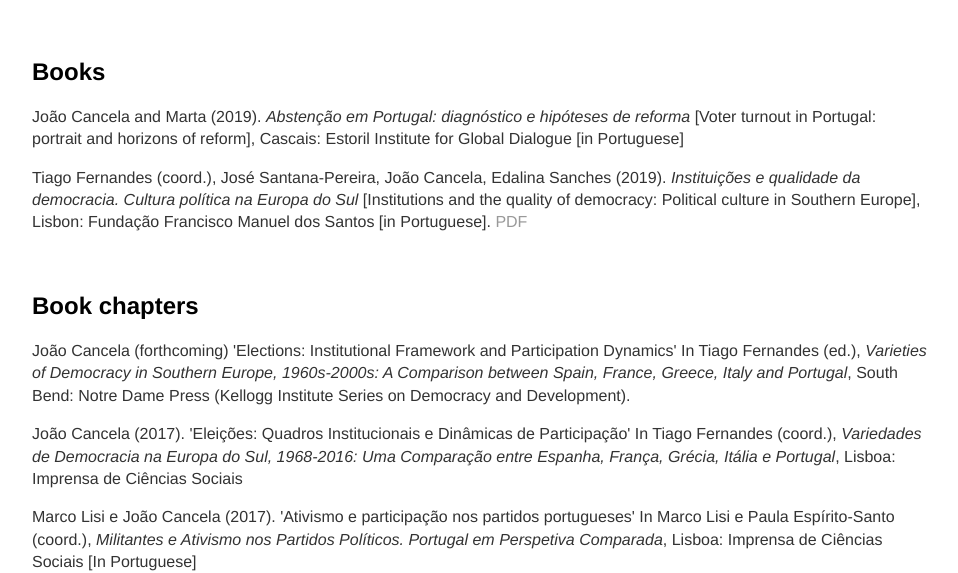
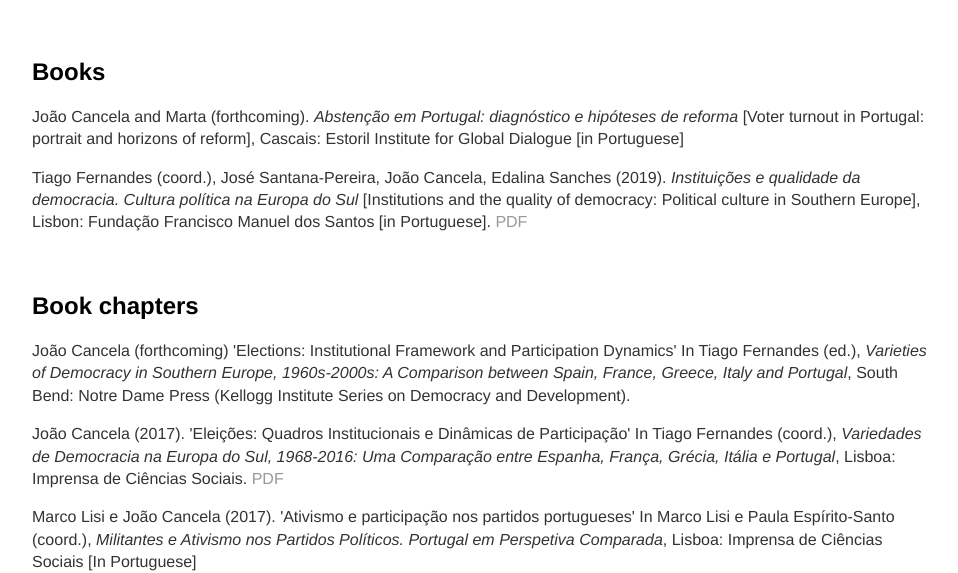
Before and after one commit to joaocancela/joaocancela.github.io, a Jekyll site: the page built from research/index.html, in a window 1280 px wide. Shown: the part 617-1190 px from the top of the page, without its empty margins (160-1118 px from the left). Built offline with Jekyll 4.4.1, drawn with Linux system fonts in a browser that asks for light colours.

Commit message:
Update index.html

```diff
--- a/research/index.html
+++ b/research/index.html
@@ -10,10 +10,9 @@
 
 <p>Marco Lisi and Jo&atilde;o Cancela (2019), <a href="http://journals.sagepub.com/doi/10.1177/1354068817722445">'Types of party members and their implications: results from a survey of Portuguese party members'</a>, <em>Party Politics </em>, 25 (3), 390-400. <a href={{ site.baseurl }}/pdf/lisi_cancela_2019_types_of_party_members.pdf>PDF</a></p>
 
-<p>Jo&atilde;o Cancela, Ant&oacute;nio Lu&iacute;s Dias and Marco Lisi (2016). '<a href="http://journals.sagepub.com/doi/full/10.1177/0263395716680125" target>The impact of endorsements in intra-party elections: evidence from open primaries in a new Portuguese party</a>', <em>Politics, </em> Vol 37, Issue 2.
-  <a href="<a href={{ site.baseurl }}/pdf/cancela_dias_lisi_2017_impact_of_endorsements.pdf>PDF</a></p> ">PDF</a>. The replication code is available <a href="https://github.com/antoniodias/endorsements-in-intra-party-elections">here</a>.</p>
+<p>Jo&atilde;o Cancela, Ant&oacute;nio Lu&iacute;s Dias and Marco Lisi (2016). '<a href="http://journals.sagepub.com/doi/full/10.1177/0263395716680125" target>The impact of endorsements in intra-party elections: evidence from open primaries in a new Portuguese party</a>', <em>Politics, </em> Vol 37, Issue 2. <a href="<a href={{ site.baseurl }}/pdf/cancela_dias_lisi_2017_impact_of_endorsements.pdf>PDF</a></p> ">PDF</a>. The replication code is available <a href="https://github.com/antoniodias/endorsements-in-intra-party-elections">here</a>.</p>
 
-<p>Pedro T. Magalh&atilde;es, Jo&atilde;o Cancela and Catherine Moury (2016) '<a href="http://www.gesis.org/hsr/abstr/41-4/08magalhaes/" target="_blank" rel="nofollow noopener">Scattered Clouds in the Horizon of Consensus: Attitudes of Portuguese Parliamentary Elites towards Europe before and after the Crisis'</a>, <em>Historical Social Research, </em>41.4, December 2016, 173-194.  <a href={{ site.baseurl }}/pdf/magalhaes_cancela_moury_2016_parliamentary_elites_attitudes.pdf> PDF </a> </p>
+<p>Pedro T. Magalh&atilde;es, Jo&atilde;o Cancela and Catherine Moury (2016) '<a href="http://www.gesis.org/hsr/abstr/41-4/08magalhaes/">Scattered Clouds in the Horizon of Consensus: Attitudes of Portuguese Parliamentary Elites towards Europe before and after the Crisis'</a>, <em>Historical Social Research, </em>41.4, December 2016, 173-194.  <a href={{ site.baseurl }}/pdf/magalhaes_cancela_moury_2016_parliamentary_elites_attitudes.pdf> PDF </a> </p>
 
 <p>Jo&atilde;o Cancela and Benny Geys (2016). '<a href="http://www.sciencedirect.com/science/article/pii/S0261379416300956" > Explaining Voter Turnout: A Meta-Analysis of National and Subnational Elections</a>', <em>Electoral Studies </em>42, 264&ndash;275. <a href="{{ site.baseurl }}/pdf/cancela_geys_2016_metaannalysis_turnout" >PDF</a></p>
 
@@ -21,15 +20,16 @@
 <p>&nbsp;</p>
 
 <h2>Books</h2>
-<p> Jo&atilde;o Cancela and Marta (2019).  <em>Abstenção em Portugal: diagnóstico e hipóteses de reforma </em> [Voter turnout in Portugal: portrait and horizons of reform], Cascais: Estoril Institute for Global Dialogue  [in Portuguese]</p>
+<p> Jo&atilde;o Cancela and Marta (forthcoming).  <em>Abstenção em Portugal: diagnóstico e hipóteses de reforma </em> [Voter turnout in Portugal: portrait and horizons of reform], Cascais: Estoril Institute for Global Dialogue  [in Portuguese]</p>
 
 <p> Tiago Fernandes (coord.), José Santana-Pereira, João Cancela, Edalina Sanches (2019).  <em> Instituições e qualidade da democracia. Cultura política na Europa do Sul </em> [Institutions and the quality of democracy: Political culture in Southern Europe], Lisbon: Fundação Francisco Manuel dos Santos [in Portuguese]. <a href=https://www.ffms.pt/FileDownload/301f94f4-7e81-42b2-9a88-11865b20637c/instituicoes-e-qualidade-da-democracia-cultura-politica-na-europa-do-sul>PDF </a></p>
 <p>&nbsp;</p>
+
 <h2>Book chapters  </h2>
- <p>João Cancela (forthcoming) 'Elections: Institutional Framework and Participation Dynamics' In Tiago Fernandes (ed.), <em>Varieties of Democracy in Southern Europe, 1960s-2000s: A Comparison between Spain, France, Greece, Italy and Portugal</em>, South Bend: Notre Dame Press (Kellogg Institute Series on Democracy and Development). </p>
+<p>João Cancela (forthcoming) 'Elections: Institutional Framework and Participation Dynamics' In Tiago Fernandes (ed.), <em>Varieties of Democracy in Southern Europe, 1960s-2000s: A Comparison between Spain, France, Greece, Italy and Portugal</em>, South Bend: Notre Dame Press (Kellogg Institute Series on Democracy and Development). </p>
 
+<p>Jo&atilde;o Cancela (2017). 'Elei&ccedil;&otilde;es: Quadros Institucionais e Din&acirc;micas de Participa&ccedil;&atilde;o' In Tiago Fernandes (coord.), <em>Variedades de Democracia na Europa do Sul, 1968-2016: Uma Compara&ccedil;&atilde;o entre Espanha, Fran&ccedil;a, Gr&eacute;cia, It&aacute;lia e Portugal</em>, Lisboa: Imprensa de Ci&ecirc;ncias Sociais. <a href= "https://www.v-dem.net/files/39/Variedades%20Democracia%20Europa%20Sul%20Tiago%20FernandesPDF.pdf#page=93">PDF</a> </p>
 
-<p>Jo&atilde;o Cancela (2017). 'Elei&ccedil;&otilde;es: Quadros Institucionais e Din&acirc;micas de Participa&ccedil;&atilde;o' In Tiago Fernandes (coord.), <em>Variedades de Democracia na Europa do Sul, 1968-2016: Uma Compara&ccedil;&atilde;o entre Espanha, Fran&ccedil;a, Gr&eacute;cia, It&aacute;lia e Portugal</em>, Lisboa: Imprensa de Ci&ecirc;ncias Sociais</p>
 <p>Marco Lisi e Jo&atilde;o Cancela (2017). 'Ativismo e participa&ccedil;&atilde;o nos partidos portugueses' In Marco Lisi e Paula Esp&iacute;rito-Santo (coord.), <em>Militantes e Ativismo nos Partidos Pol&iacute;ticos. Portugal em Perspetiva Comparada</em>, Lisboa: Imprensa de Ci&ecirc;ncias Sociais [In Portuguese]</p>
 <p>&nbsp;</p>
 
```
